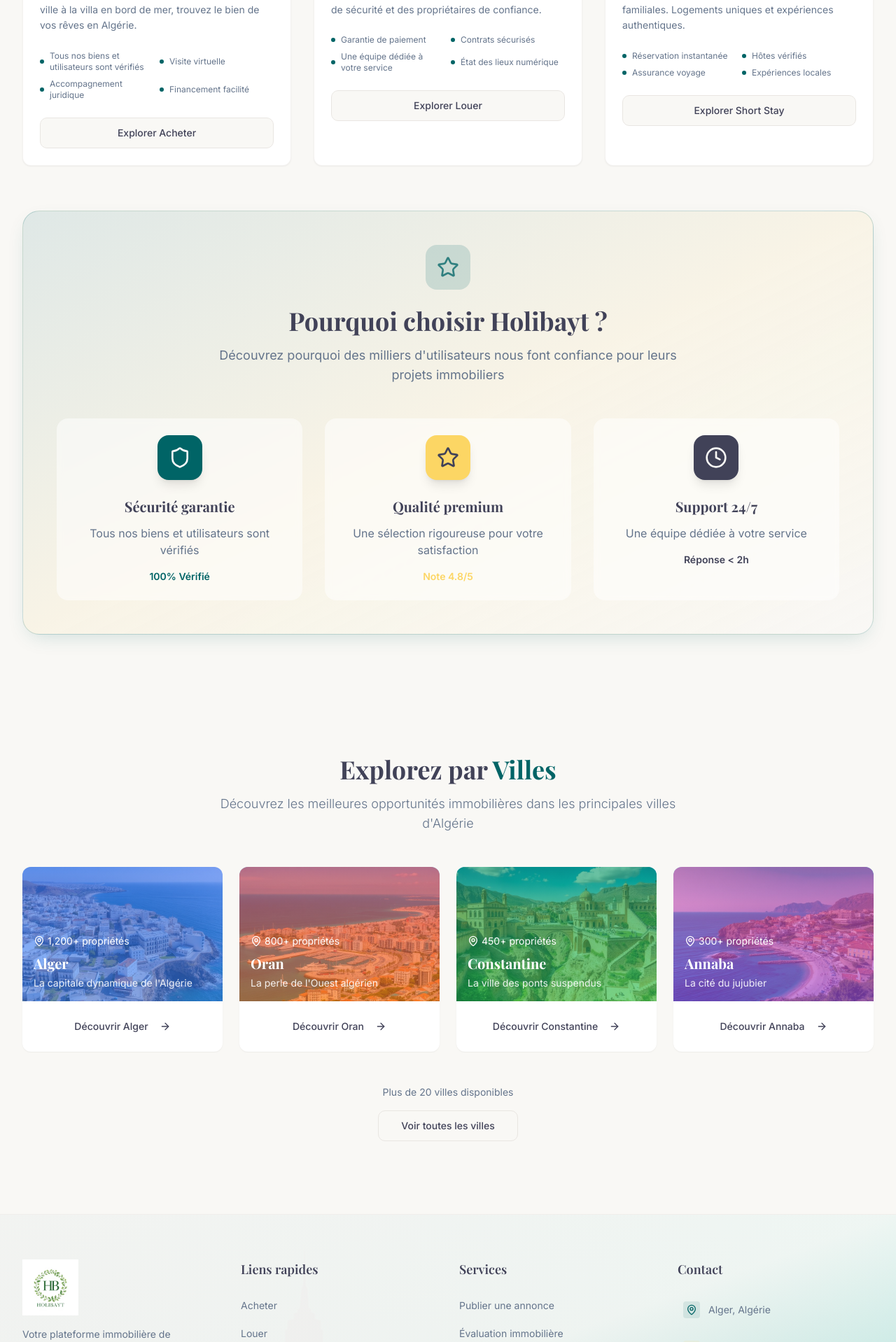
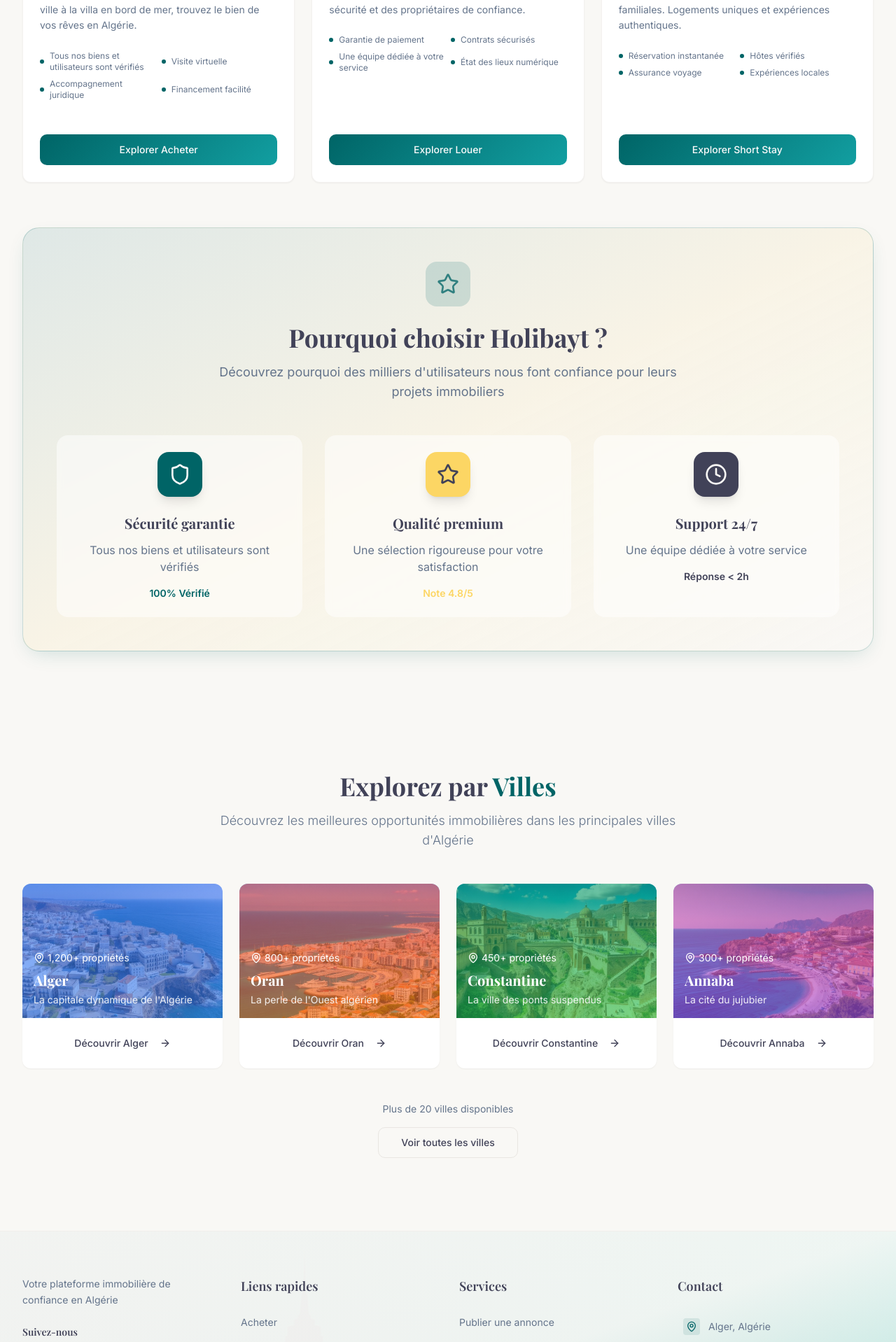
Before and after one commit to EdulogyIT/HOLIBAYT, a React (Vite) app: page / in a window 1280 px wide. Shown: the part 2300-4218 px from the top of the page at 70% size. Built offline with nearby package versions, Linux system fonts and the light colour scheme.

Commit message:
Refactor explore cards and UI elements
- Implement language switching functionality via globe symbol.
- Add virtual map to property detail page.
- Remove footer logo.
- Align "Explore" CTAs on property cards using flexbox and grid for consistent layout.

```diff
--- a/src/components/Footer.tsx
+++ b/src/components/Footer.tsx
@@ -23,11 +23,6 @@ const Footer = () => {
           {/* Company Info - Enhanced */}
           <div className="space-y-6 md:col-span-1">
             <div className="space-y-4">
-              <img
-                src="/holibayt-logo-new.png"
-                alt="Holibayt Logo"
-                className="h-20 w-auto hover:scale-105 transition-transform duration-300"
-              />
               <p className="text-muted-foreground font-inter text-sm leading-relaxed">
                 {t('footerDescription')}
               </p>
--- a/src/components/Navigation.tsx
+++ b/src/components/Navigation.tsx
@@ -25,8 +25,6 @@ const Navigation = () => {
 
   const handleLanguageChange = (lang: 'FR' | 'EN' | 'AR') => {
     setCurrentLang(lang);
-    // Force page refresh to update all translations
-    window.location.reload();
   };
 
   return (
--- a/src/components/ServicesSection.tsx
+++ b/src/components/ServicesSection.tsx
@@ -65,11 +65,11 @@ const ServicesSection = () => {
         </div>
 
         {/* Services Grid */}
-        <div className="grid grid-cols-1 lg:grid-cols-3 gap-8 mb-16">
+        <div className="grid grid-cols-1 md:grid-cols-3 items-stretch gap-6 mb-16">
           {services.map((service, index) => {
             const IconComponent = service.icon;
             return (
-              <Card key={service.id} className="group relative overflow-hidden border-border/50 hover:shadow-elegant transition-all duration-300 hover:-translate-y-1 bg-card">
+              <Card key={service.id} className="group relative overflow-hidden border-border/50 hover:shadow-elegant transition-all duration-300 hover:-translate-y-1 bg-card flex flex-col h-full min-h-[420px]">
                 {/* Hero Image */}
                 <div className="relative h-48 overflow-hidden">
                   <img
@@ -85,7 +85,7 @@ const ServicesSection = () => {
                   </div>
                 </div>
 
-                <CardContent className="relative p-6">
+                <CardContent className="relative p-6 flex flex-col flex-grow">
                   {/* Content */}
                   <div className="mb-6">
                     <h3 className="text-xl font-playfair font-semibold text-foreground mb-1">{service.title}</h3>
@@ -105,11 +105,10 @@ const ServicesSection = () => {
                     </div>
                   </div>
 
-                  {/* CTA Button */}
-                  <div className="flex justify-center">
+                  {/* CTA Button - Anchored to bottom */}
+                  <div className="mt-auto pt-6">
                     <Button
-                      variant="outline"
-                      className="w-full font-inter font-medium text-sm group-hover:bg-primary group-hover:text-primary-foreground group-hover:border-primary transition-all duration-300 min-h-[44px] flex items-center justify-center"
+                      className="h-11 px-5 text-sm font-medium whitespace-nowrap w-full bg-gradient-primary font-inter group-hover:shadow-elegant transition-all duration-300"
                       onClick={() => navigate(`/${service.id === 'stay' ? 'short-stay' : service.id}`)}
                     >
                       <span className="whitespace-nowrap">{t('explore')} {service.title}</span>
```
